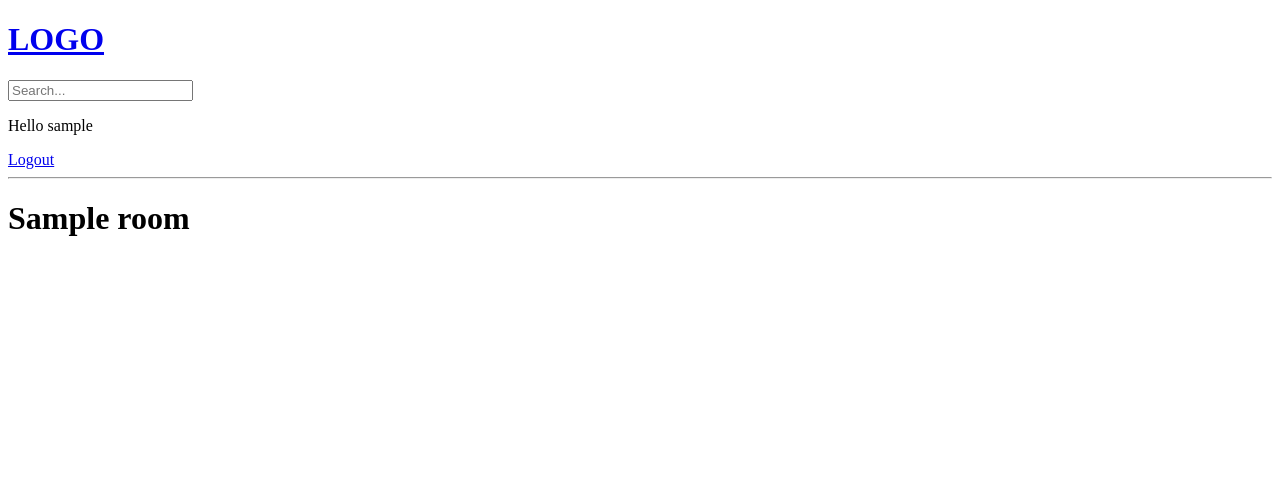
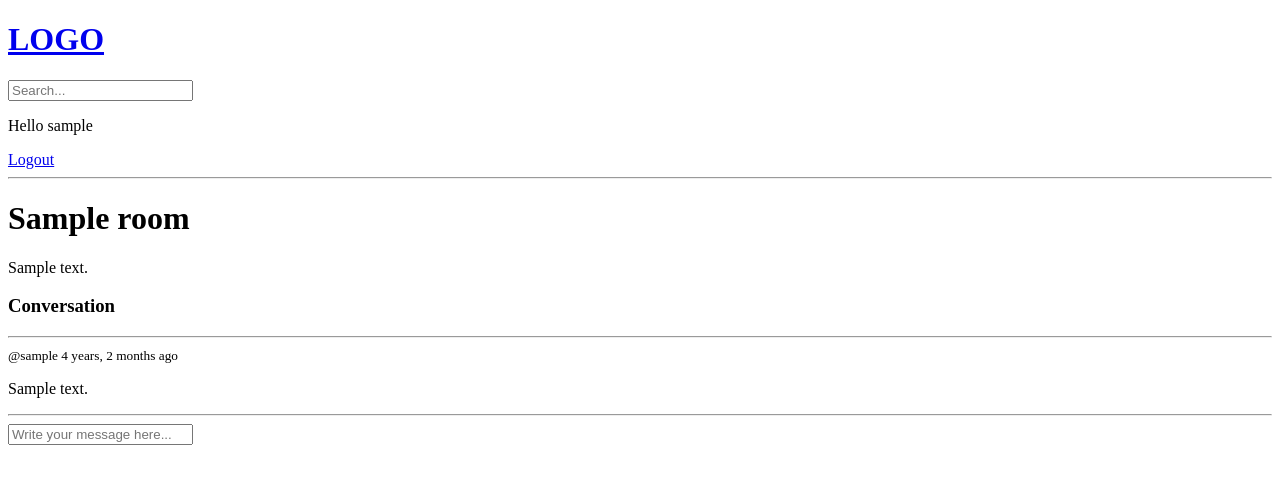
Before and after one commit to YaraBlack/django-course, a Django app: page /room/1/ in a window 1280 px wide. Shown: the top 484 px of the page. Run offline with Django 5.2, Linux system fonts and the light colour scheme; a user stored in the database is signed in; tables that the repository leaves empty hold one stand-in row (values such as "Sample post").

Commit message:
add an availability to create a comment

```diff
--- a/djangoProject/base/templates/base/room.html
+++ b/djangoProject/base/templates/base/room.html
@@ -1,4 +1,26 @@
 {% extends 'main.html' %} {% block content %}
 <h1>{{room.name}}</h1>
 
-{% endblock %}
+<p>{{room.description}}</p>
+
+<div class="comment-wrapper">
+  <h3>Conversation</h3>
+  <hr />
+
+  {% for message in room_messages %}
+  <div>
+    <small>@{{message.user}} {{message.created|timesince}} ago</small>
+    <p>{{message.body}}</p>
+    <hr />
+  </div>
+  {% endfor %}
+</div>
+
+{% if request.user.is_authenticated %}
+<div class="comment-form">
+  <form method="POST" action="">
+    {% csrf_token %}
+    <input type="text" name="body" placeholder="Write your message here..." />
+  </form>
+</div>
+{% endif %} {% endblock %}
--- a/djangoProject/base/views.py
+++ b/djangoProject/base/views.py
@@ -6,7 +6,7 @@ from django.contrib.auth import authenticate, login, logout
 from django.contrib.auth.decorators import login_required
 from django.contrib.auth.forms import UserCreationForm
 from django.contrib import messages
-from .models import Room, Topic
+from .models import Room, Topic, Message
 from .forms import RoomForm
 
 # Create your views here.
@@ -76,7 +76,17 @@ def home(request):
 
 def room(request, pk):
     room = Room.objects.get(id=pk)
-    context = {"room": room}
+    room_messages = room.message_set.all().order_by(
+        "-created"
+    )  # parent_model.child_model_*method*.*query*()
+
+    if request.method == "POST":
+        message = Message.objects.create(
+            user=request.user, room=room, body=request.POST.get("body")
+        )
+        return redirect("room", pk=room.id)
+
+    context = {"room": room, "room_messages": room_messages}
     return render(request, "base/room.html", context)
 
 
```
